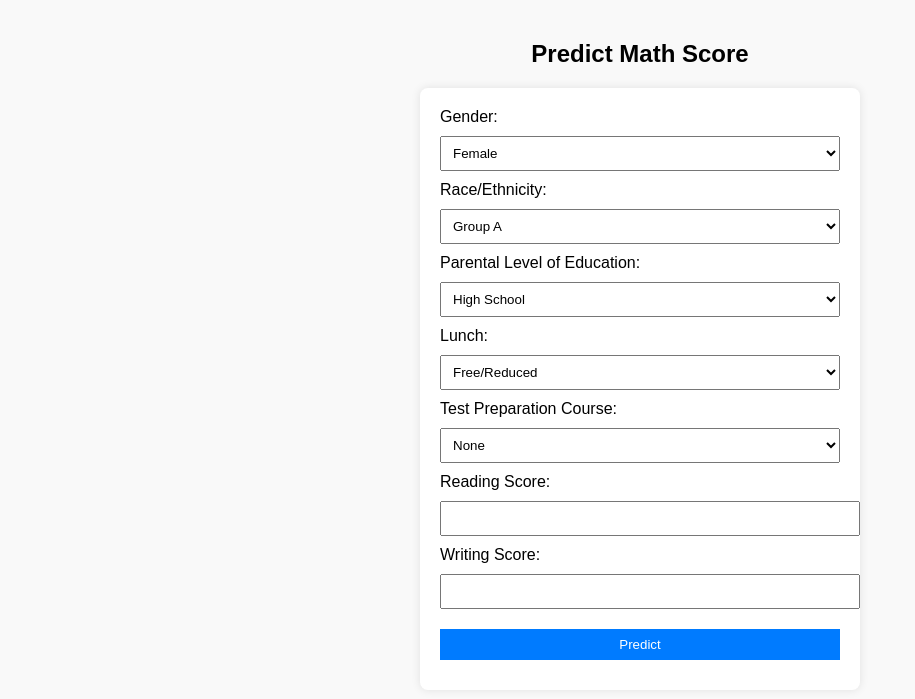
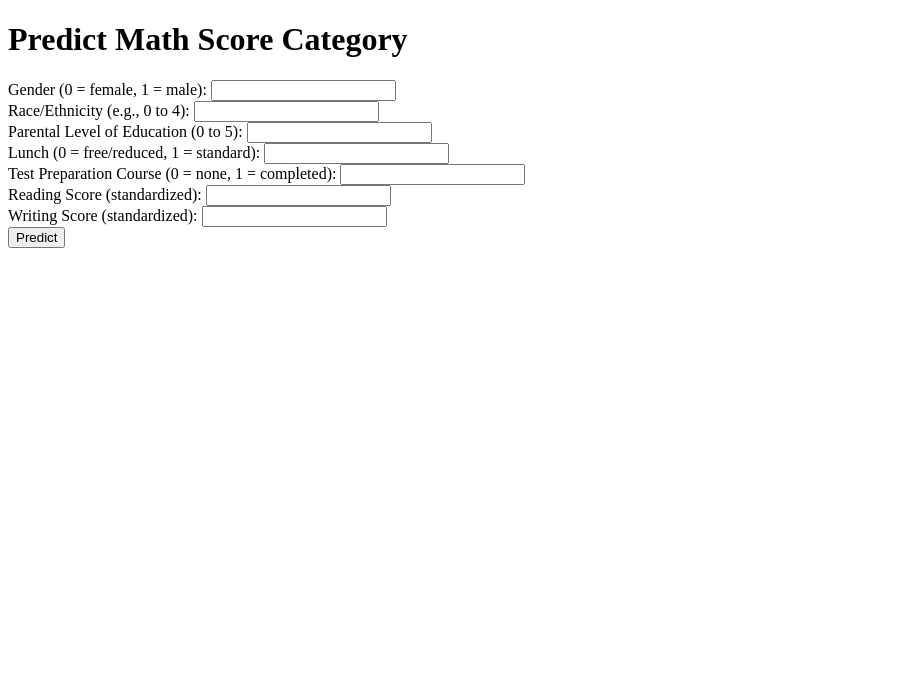
Before and after one commit to keerthan005/Student-web-app, a Flask app: page / in a window 1280 px wide. Shown: the top 699 px of the page, without its empty margins (0-915 px from the left). Run offline with Flask 3, Linux system fonts and the light colour scheme; parts of the project's set-up code (start-up, migrations or seed data) failed here and were passed over.

Commit message:
Update form.html

```diff
--- a/templates/form.html
+++ b/templates/form.html
@@ -1,71 +1,37 @@
 <!DOCTYPE html>
 <html>
 <head>
-    <title>Math Score Prediction</title>
-    <style>
-        body { font-family: Arial, sans-serif; margin: 40px; background: #f9f9f9; }
-        form { background: #fff; padding: 20px; border-radius: 8px; max-width: 400px; margin: auto; box-shadow: 0 0 10px rgba(0,0,0,0.1); }
-        input, select { width: 100%; padding: 8px; margin: 10px 0; }
-        input[type=submit] { background: #007BFF; color: white; border: none; cursor: pointer; }
-        .result { text-align: center; font-weight: bold; margin-top: 20px; }
-    </style>
+    <title>Student Performance Prediction</title>
 </head>
 <body>
+    <h1>Predict Math Score Category</h1>
+    <form method="post">
+        <label>Gender (0 = female, 1 = male):</label>
+        <input type="number" name="gender" required><br>
 
-<h2 style="text-align:center;">Predict Math Score</h2>
+        <label>Race/Ethnicity (e.g., 0 to 4):</label>
+        <input type="number" name="race_ethnicity" required><br>
 
-<form method="POST" action="/">
-    <label>Gender:</label>
-    <select name="gender" required>
-        <option value="0">Female</option>
-        <option value="1">Male</option>
-    </select>
+        <label>Parental Level of Education (0 to 5):</label>
+        <input type="number" name="parental_level_of_education" required><br>
 
-    <label>Race/Ethnicity:</label>
-    <select name="race_ethnicity" required>
-        <option value="0">Group A</option>
-        <option value="1">Group B</option>
-        <option value="2">Group C</option>
-        <option value="3">Group D</option>
-        <option value="4">Group E</option>
-    </select>
+        <label>Lunch (0 = free/reduced, 1 = standard):</label>
+        <input type="number" name="lunch" required><br>
 
-    <label>Parental Level of Education:</label>
-    <select name="parental_level_of_education" required>
-        <option value="0">High School</option>
-        <option value="1">Some High School</option>
-        <option value="2">Associate's Degree</option>
-        <option value="3">Bachelor's Degree</option>
-        <option value="4">Master's Degree</option>
-        <option value="5">Some College</option>
-    </select>
+        <label>Test Preparation Course (0 = none, 1 = completed):</label>
+        <input type="number" name="test_preparation_course" required><br>
 
-    <label>Lunch:</label>
-    <select name="lunch" required>
-        <option value="0">Free/Reduced</option>
-        <option value="1">Standard</option>
-    </select>
+        <label>Reading Score (standardized):</label>
+        <input type="number" step="0.01" name="reading_score" required><br>
 
-    <label>Test Preparation Course:</label>
-    <select name="test_preparation_course" required>
-        <option value="0">None</option>
-        <option value="1">Completed</option>
-    </select>
+        <label>Writing Score (standardized):</label>
+        <input type="number" step="0.01" name="writing_score" required><br>
 
-    <label>Reading Score:</label>
-    <input type="number" name="reading_score" min="0" max="100" required>
+        <button type="submit">Predict</button>
+    </form>
 
-    <label>Writing Score:</label>
-    <input type="number" name="writing_score" min="0" max="100" required>
-
-    <input type="submit" value="Predict">
-</form>
-
-{% if prediction is not none %}
-    <div class="result">
-        Predicted Math Score: {{ prediction }}
-    </div>
-{% endif %}
-
+    {% if prediction %}
+        <h2>Predicted Math Score Category: {{ prediction }}</h2>
+    {% endif %}
 </body>
 </html>
```
